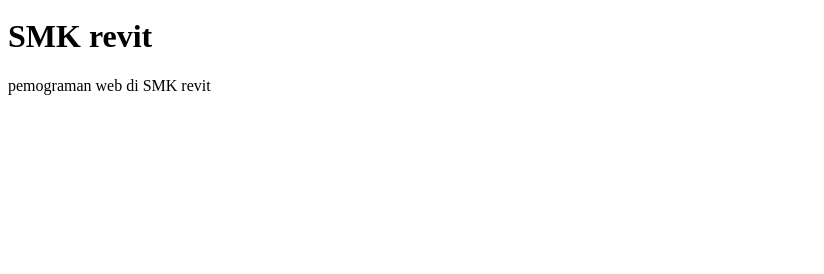
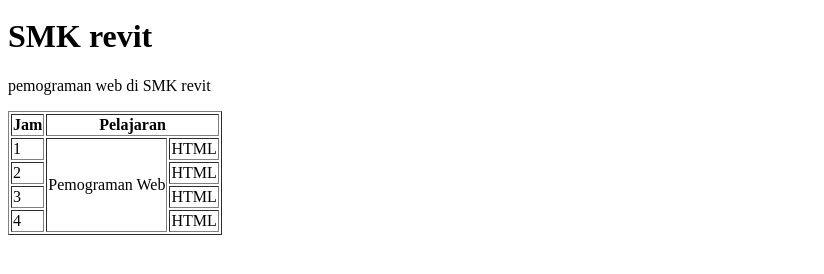
Before and after one commit to jihannayy/html-css, a plain HTML site: page index.html in a window 1280 px wide. Shown: the part 258-532 px from the top of the page, without its empty margins (0-824 px from the left). Drawn offline with Linux system fonts and the light colour scheme.

Commit message:
versi 1.4
Komentar dan tabel HTML

```diff
--- a/index.html
+++ b/index.html
@@ -7,15 +7,48 @@
 </head>
 <body>
     <img src="img/logo-smkrevit.18de00af.png" alt="logo-smkrevit">
-
+    <!-- list menu -->
     <ol>
         <li>Tentang kami</li>
         <li>kontak</li>
         <li>Jurusan</li>
         <li>Alamat</li>
     </ol>
+    <!-- judul -->
     <h1>SMK revit</h1>
      <p>pemograman web di SMK revit</p>
 
+     <table border="1px">
+         <thead>
+              <tr>
+                <th>Jam</th>
+                <th colspan="2">Pelajaran</th>
+
+              </tr>
+         </thead>
+         <tbody>
+              <tr>
+                <td>1</td>
+                <td rowspan="4">Pemograman Web</td>
+                <td>HTML</td>
+              </tr>
+              <tr>
+                <td>2</td>
+
+                <td>HTML</td>
+              </tr>
+              <tr>
+                <td>3</td>
+
+                <td>HTML</td>
+              </tr><tr>
+                <td>4</td>
+
+                <td>HTML</td>
+              </tr>
+         </tbody>
+
+     </table>
+
 </body>
 </html>
```
